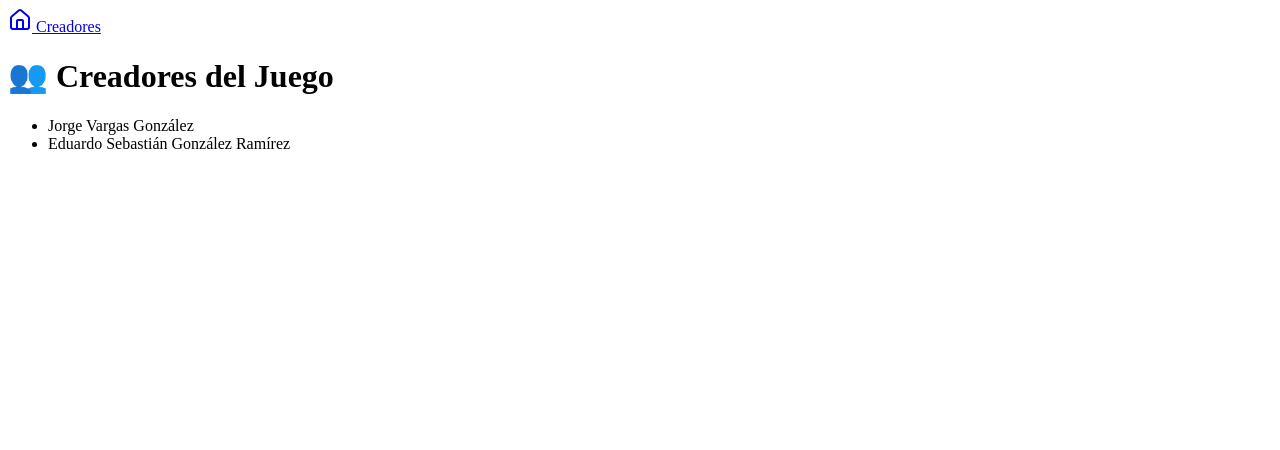
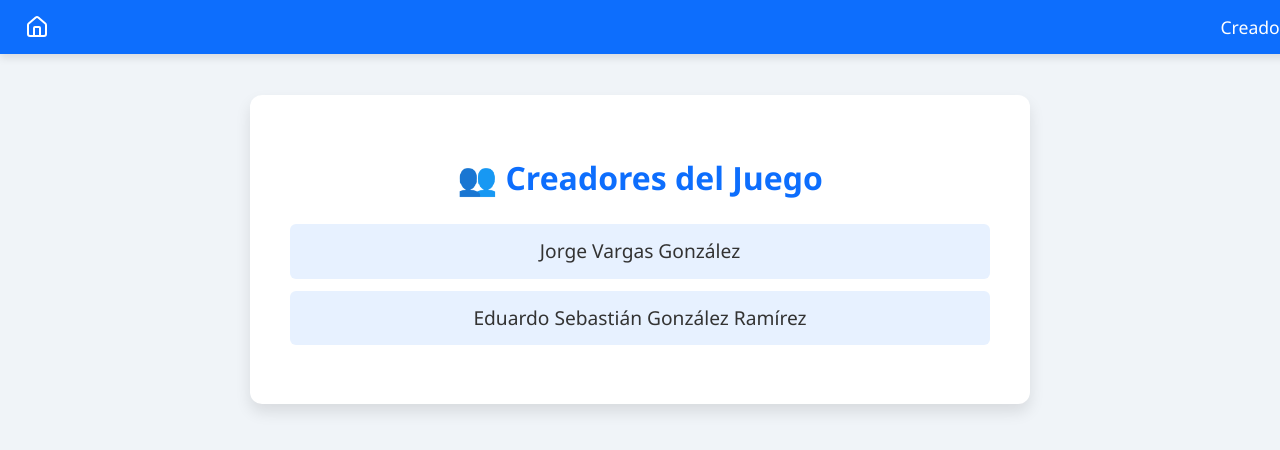
Before and after one commit to Jorgepro89/FinalProject_GAPEC, a website: page views/creadores.html in a window 1280 px wide. Drawn offline with nearby package versions, Linux system fonts and the light colour scheme; files that its build step writes are made by us from their sources; the site is published under a folder, as on GitHub Pages, so addresses that start at the root find nothing.

Commit message:
Corrección en la ruta del CSS

```diff
--- a/views/creadores.html
+++ b/views/creadores.html
@@ -4,7 +4,7 @@
   <meta charset="UTF-8">
   <meta name="viewport" content="width=device-width, initial-scale=1.0">
   <title>Creadores</title>
-  <link rel="stylesheet" href="/css/estilos.css">
+  <link rel="stylesheet" href="../public/css/estilos.css">
   <script src="https://unpkg.com/lucide@latest/dist/umd/lucide.min.js"></script>
 </head>
 <body>
```
Also changed, not shown: views/index.html (+1 -1 lines).
